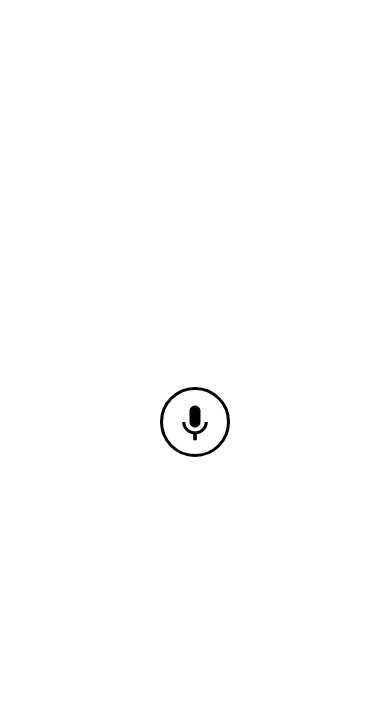
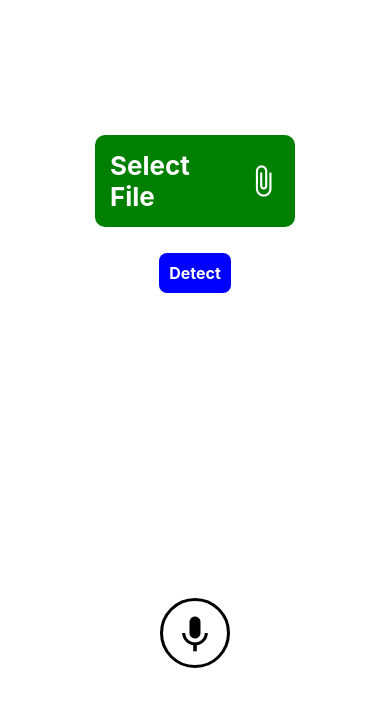
Before and after one commit to Ehtisham-Kisana/SpeechRecognition, a React Native app: screen / in a window 390 px wide. Shown: the top 706 px of the page. Built offline with nearby package versions, Linux system fonts and the light colour scheme.

Commit message:
AudioScreen created

```diff
--- a/App.js
+++ b/App.js
@@ -1,150 +1,15 @@
-import { StatusBar } from "expo-status-bar";
-import React from "react";
-import { Button, StyleSheet, Text, View, TouchableOpacity } from "react-native";
-import { Audio } from "expo-av";
-import * as Sharing from "expo-sharing";
-import { MaterialIcons } from "@expo/vector-icons";
+import { StyleSheet, Text, View } from 'react-native'
+import React from 'react'
+import AudioScreen from './components/AudioScreen'
 
-export default function App() {
-  const [recording, setRecording] = React.useState();
-  const [recordings, setRecordings] = React.useState([]);
-  const [message, setMessage] = React.useState("");
-  const [PlayIcon, setPlayIcon] = React.useState(true);
+const App = () => {
+  return (
 
-  async function startRecording() {
-    try {
-      const permission = await Audio.requestPermissionsAsync();
+      <AudioScreen />
 
-      if (permission.status === "granted") {
-        await Audio.setAudioModeAsync({
-          allowsRecordingIOS: true,
-          playsInSilentModeIOS: true,
-        });
-
-        const { recording } = await Audio.Recording.createAsync(
-          Audio.RECORDING_OPTIONS_PRESET_HIGH_QUALITY
-        );
-
-        setRecording(recording);
-      } else {
-        setMessage("Please grant permission to app to access microphone");
-      }
-    } catch (err) {
-      console.error("Failed to start recording", err);
-    }
-  }
-
-  async function stopRecording() {
-    setRecording(undefined);
-    await recording.stopAndUnloadAsync();
-
-    let updatedRecordings = [...recordings];
-    const { sound, status } = await recording.createNewLoadedSoundAsync();
-    updatedRecordings.push({
-      sound: sound,
-      duration: getDurationFormatted(status.durationMillis),
-      file: recording.getURI(),
-    });
-
-    setRecordings(updatedRecordings);
-  }
-
-  function getDurationFormatted(millis) {
-    const minutes = millis / 1000 / 60;
-    const minutesDisplay = Math.floor(minutes);
-    const seconds = Math.round((minutes - minutesDisplay) * 60);
-    const secondsDisplay = seconds < 10 ? `0${seconds}` : seconds;
-    return `${minutesDisplay}:${secondsDisplay}`;
-  }
-
-
-
-
-
-  function getRecordingLines() {
-    return recordings.map((recordingLine,index) => {
-      return (
-        <View key={index} style={styles.row}>
-          <Text style={styles.fill}>
-            Recording {index} - {recordingLine.duration}
-          </Text>
-          <TouchableOpacity
-            style={styles.button}
-            onPress={() => {
-              setPlayIcon(!PlayIcon);
-              if(PlayIcon){
-                recordingLine.sound.replayAsync();
-
-              }
-              else{
-                recordingLine.sound.pauseAsync();
-              }
-            }}
-          >
-            <MaterialIcons
-              name={PlayIcon ? "play-arrow" : "pause"}
-              size={34}
-              color={PlayIcon ? "black" : "black"}
-
-            />
-          </TouchableOpacity>
-
-          <Button
-            style={styles.button}
-            onPress={() => Sharing.shareAsync(recordingLine.file)}
-            title="Share"
-          ></Button>
-        </View>
-      );
-    }
-);
-  }
-
-  return (
-    <View style={styles.container}>
-      <Text>{message}</Text>
-      <TouchableOpacity
-        style={styles.VoiceIcon}
-        onPress={recording ? stopRecording : startRecording}
-      >
-        <MaterialIcons
-          name={recording ? "record-voice-over" : "keyboard-voice"}
-          size={recording ? 75 : 44}
-          color={recording ? "black" : "black"}
-        />
-      </TouchableOpacity>
-
-      {getRecordingLines(recordings.length-1)}
-      <StatusBar style="auto" />
-    </View>
-  );
+  )
 }
 
-const styles = StyleSheet.create({
-  container: {
-    flex: 1,
-    backgroundColor: "#fff",
-    alignItems: "center",
-    justifyContent: "center",
-  },
+export default App
 
-  row: {
-    flexDirection: "row",
-    alignItems: "center",
-    justifyContent: "center",
-  },
-  fill: {
-    flex: 1,
-    margin: 16,
-  },
-  button: {
-    margin: 16,
-  },
-  VoiceIcon: {
-    margin: 16,
-    borderColor: "black",
-    borderWidth: 3,
-    borderRadius: 60,
-    padding: 10,
-  },
-});
+const styles = StyleSheet.create({})
--- a/components/AudioScreen.js
+++ b/components/AudioScreen.js
@@ -0,0 +1,181 @@
+import { StatusBar } from "expo-status-bar";
+import React from "react";
+import { StyleSheet, Text, View, TouchableOpacity } from "react-native";
+import { Audio } from "expo-av";
+import { MaterialIcons } from "@expo/vector-icons";
+
+export default function AudioScreen() {
+  const [recording, setRecording] = React.useState();
+  const [recordings, setRecordings] = React.useState([]);
+  const [message, setMessage] = React.useState("");
+  const [PlayIcon, setPlayIcon] = React.useState(true);
+
+  async function startRecording() {
+    try {
+      const permission = await Audio.requestPermissionsAsync();
+
+      if (permission.status === "granted") {
+        await Audio.setAudioModeAsync({
+          allowsRecordingIOS: true,
+          playsInSilentModeIOS: true,
+        });
+
+        const { recording } = await Audio.Recording.createAsync(
+          Audio.RECORDING_OPTIONS_PRESET_HIGH_QUALITY
+        );
+
+        setRecording(recording);
+      } else {
+        setMessage("Please grant permission to app to access microphone");
+      }
+    } catch (err) {
+      console.error("Failed to start recording", err);
+    }
+  }
+
+  async function stopRecording() {
+    setRecording(undefined);
+    await recording.stopAndUnloadAsync();
+
+    let updatedRecordings = [recordings];
+    const { sound, status } = await recording.createNewLoadedSoundAsync();
+    updatedRecordings.push({
+      sound: sound,
+      duration: getDurationFormatted(status.durationMillis),
+      file: recording.getURI(),
+    });
+
+    setRecordings(updatedRecordings);
+  }
+
+  function getDurationFormatted(millis) {
+    const minutes = millis / 1000 / 60;
+    const minutesDisplay = Math.floor(minutes);
+    const seconds = Math.round((minutes - minutesDisplay) * 60);
+    const secondsDisplay = seconds < 10 ? `0${seconds}` : seconds;
+    return `${minutesDisplay}:${secondsDisplay}`;
+  }
+
+
+
+  function getRecordingLines() {
+    return recordings.map((recordingLine,index) => {
+      return (
+        <View key={index} style={styles.row}>
+          <Text style={styles.fill}>
+            Recording {index} - {recordingLine.duration}
+          </Text>
+          <TouchableOpacity
+            style={styles.button}
+            onPress={() => {
+              setPlayIcon(!PlayIcon);
+              if(PlayIcon){
+                recordingLine.sound.playAsync();
+
+              }
+              else{
+                recordingLine.sound.pauseAsync();
+              }
+            }}
+          >
+            <MaterialIcons
+              name={PlayIcon ? "play-arrow" : "pause"}
+              size={34}
+              color={PlayIcon ? "black" : "black"}
+
+            />
+          </TouchableOpacity>
+          <TouchableOpacity style={styles.button1}>
+            <Text style={styles.btnText}>Detect</Text>
+          </TouchableOpacity>
+        </View>
+      );
+    }
+);
+  }
+
+  return (
+    <View style={{flex:1,}}>
+    <View style={styles.container}>
+      <Text>{message}</Text>
+      <TouchableOpacity
+        style={styles.VoiceIcon2}
+      >
+       <Text style={styles.btnText1}>Select File</Text>
+       <MaterialIcons name="attach-file" size={34} color="white" />
+      </TouchableOpacity>
+      <TouchableOpacity style={styles.button1}>
+            <Text style={styles.btnText}>Detect</Text>
+          </TouchableOpacity>
+
+
+    </View>
+
+
+    <View style={styles.container}>
+      <Text>{message}</Text>
+      <TouchableOpacity
+        style={styles.VoiceIcon}
+        onPress={recording ? stopRecording : startRecording}
+      >
+        <MaterialIcons
+          name={recording ? "record-voice-over" : "keyboard-voice"}
+          size={recording ? 75 : 44}
+          color={recording ? "black" : "black"}
+        />
+      </TouchableOpacity>
+
+      {getRecordingLines()}
+      <StatusBar style="auto" />
+    </View>
+    </View>
+  );
+}
+
+const styles = StyleSheet.create({
+  container: {
+    flex: 1,
+    backgroundColor: "#fff",
+    alignItems: "center",
+    justifyContent: "center",
+  },
+
+  row: {
+    flexDirection: "row",
+    alignItems: "center",
+    justifyContent: "center",
+  },
+  fill: {
+    flex: 1,
+    margin: 16,
+  },
+  button: {
+    margin: 10,
+
+  },
+  button1: {
+    padding:10,
+    margin: 10,
+    backgroundColor:'blue',
+    borderRadius:8,
+  },
+  btnText1:{color:'white', alignSelf:'center', fontWeight:'bold', fontSize:26, marginRight:12},
+  btnText:{color:'white', alignSelf:'center', fontWeight:'bold', fontSize:16,},
+  VoiceIcon: {
+    margin: 16,
+    borderColor: "black",
+    borderWidth: 3,
+    borderRadius: 60,
+    padding: 10,
+  },
+  VoiceIcon2: {
+    margin: 16,
+    borderRadius: 10,
+    padding: 15,
+    width:200,
+    backgroundColor:'green',
+    flexDirection:'row',
+    justifyContent:'center',
+    alignItems:'center',
+  },
+});
```
